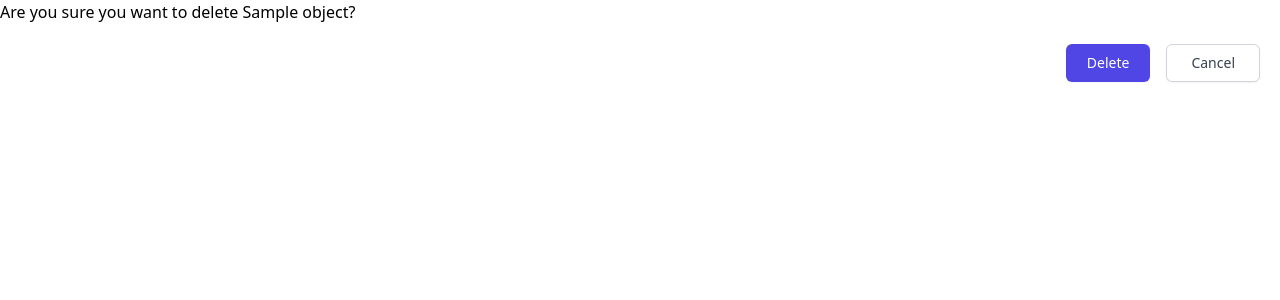
After one commit to SudarshanSelvamani/notes_app, a Django app: template templates/notes/delete.html in a window 1280 px wide. The commit adds this page. Shown: the top 300 px of the page. Run offline with Django 3.2, Linux system fonts and the light colour scheme; the template is opened without the code that fills it: most values are stand-ins (such as "Sample title", 1, 10 or a date in 2020).

Commit message:
Add note delete view (#8)

```diff
--- a/notes/urls.py
+++ b/notes/urls.py
@@ -9,4 +9,7 @@ urlpatterns = [
     path(
         "<str:pk>/update/<str:note_pk>", views.NoteUpdateView.as_view(), name="update"
     ),
+    path(
+        "<str:pk>/delete/<str:note_pk>", views.NoteDeleteView.as_view(), name="delete"
+    ),
 ]
--- /dev/null
+++ b/templates/notes/delete.html
@@ -0,0 +1,21 @@
+
+<head>
+    <link href="https://unpkg.com/tailwindcss@^2/dist/tailwind.min.css" rel="stylesheet">
+    <meta name="viewport" content="width=device-width, initial-scale=1">
+</head>
+<div class = "container mx-auto">
+<form method="post">
+  {% csrf_token %}
+  <p>Are you sure you want to delete {{object}}?<p>
+  <div class="p-5">
+      <div class="flex justify-end gap-4">
+        <button type="submit" class="ml-1 inline-flex justify-center py-2 px-5 border border-transparent shadow-sm text-sm font-medium rounded-md text-white bg-indigo-600 hover:bg-indigo-700 focus:outline-none focus:ring-2 focus:ring-offset-2 focus:ring-indigo-500" value="Save">
+          Delete
+        </button>
+        <button type="button" class="bg-white py-2 px-6 border border-gray-300 rounded-md shadow-sm text-sm font-medium text-gray-700 hover:bg-gray-50 focus:outline-none focus:ring-2 focus:ring-offset-2 focus:ring-indigo-500" id="add_more">
+          Cancel
+        </button>
+      </div>
+    </div>
+</form>
+</div>
```
Also changed, not shown: notes/tests.py (+15 -0 lines), notes/views.py (+12 -1 lines), templates/notes/note_list.html (+10 -1 lines).
